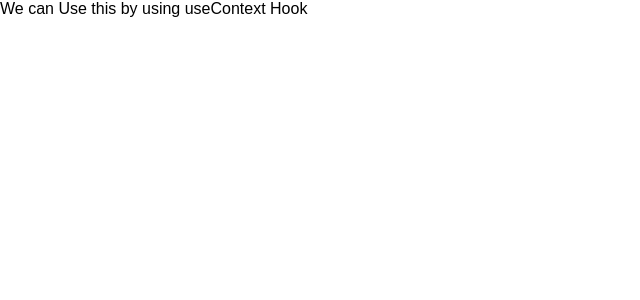
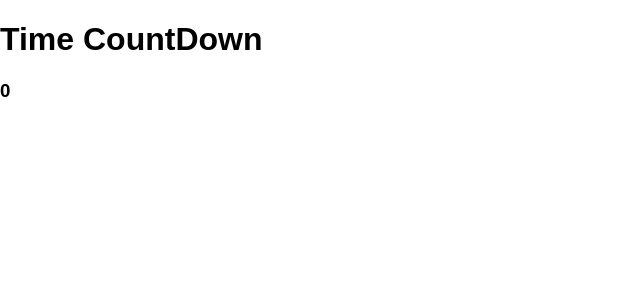
Before and after one commit to Virendra1807/AllReactProjects, a React (Create React App) app in the folder nike-landing-page/: page / in a window 1280 px wide. Shown: the top 300 px of the page, without its empty margins (0-640 px from the left). Built offline with nearby package versions, Linux system fonts and the light colour scheme.

Commit message:
Time CountDown

```diff
--- a/nike-landing-page/src/App.js
+++ b/nike-landing-page/src/App.js
@@ -5,21 +5,24 @@ import Footer from './components/Footer';
 
 import countContext from './components/ContextHook';
 import { useContext } from 'react';
+import TimeCountdown from './components/TimeCountdown';
 
 function App() {
   // const list = ["😊", "🐶", "🎉", "🍕", "🚀", "🤖", "🎊", "👻", "💃", "🔥"];
 
-  const user = useContext(countContext);
+  // const user = useContext(countContext);
 
   return (
-    <countContext.Provider value = {user}>
+    // <countContext.Provider value = {user}>
     <div className="App">
       {/* <Header />
         <EmojiPicker arr={list} />
         <Footer/> */}
-        {user}
+        {/* {user} */}
+
+        <TimeCountdown/>
     </div>
-    </countContext.Provider>
+    // </countContext.Provider>
   );
 }
 
--- /dev/null
+++ b/nike-landing-page/src/components/TimeCountdown.jsx
@@ -0,0 +1,15 @@
+import React, { useState } from 'react'
+
+function TimeCountdown() {
+
+    const [count, setCount] = useState(0);
+
+  return (
+    <div>
+        <h1>Time CountDown</h1>
+        <h3>{count}</h3>
+    </div>
+  )
+}
+
+export default TimeCountdown
```
